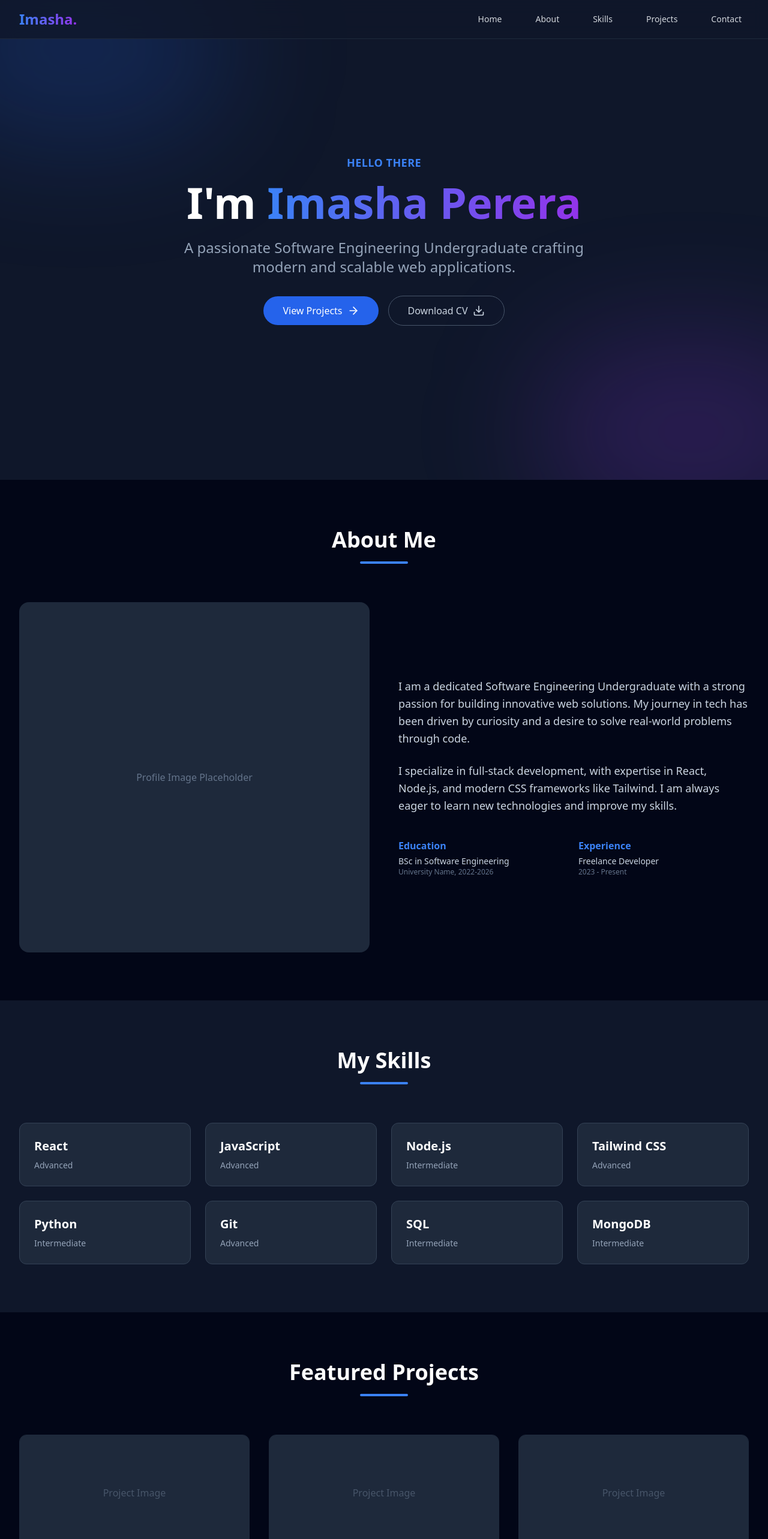
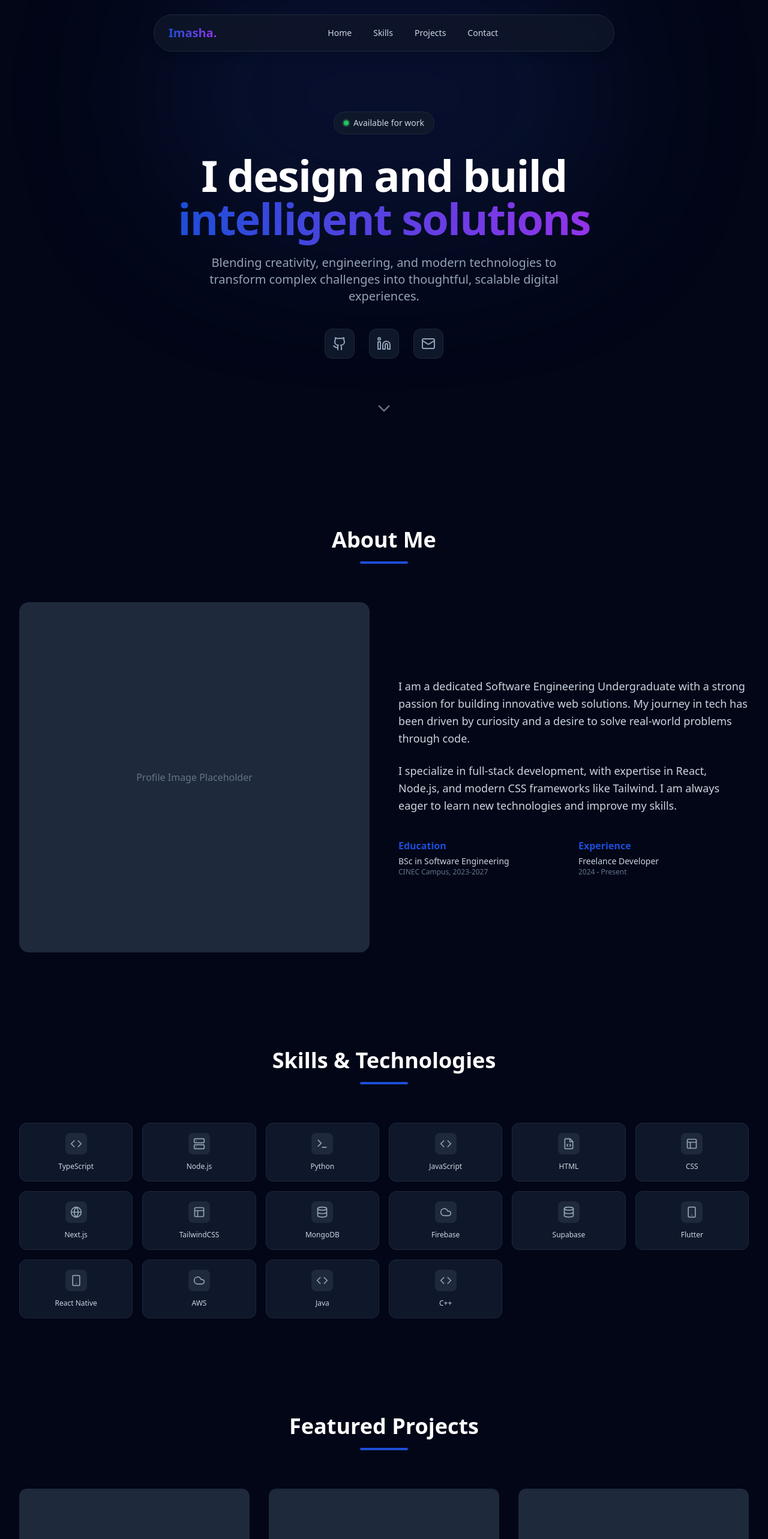
Before and after one commit to Imashaperera09/Imasha-Perera-Prortfolio, a React (Vite) app: page / in a window 1280 px wide. Shown: the top 2566 px of the page at 60% size. Built offline with nearby package versions, Linux system fonts and the light colour scheme.

Commit message:
modify sections

```diff
--- a/src/components/About.jsx
+++ b/src/components/About.jsx
@@ -13,7 +13,7 @@ const About = () => {
                     className="text-center mb-16"
                 >
                     <h2 className="text-3xl md:text-4xl font-bold text-white mb-4">About Me</h2>
-                    <div className="w-20 h-1 bg-blue-500 mx-auto rounded-full"></div>
+                    <div className="w-20 h-1 bg-blue-700 mx-auto rounded-full"></div>
                 </motion.div>
 
                 <div className="grid grid-cols-1 md:grid-cols-2 gap-12 items-center">
@@ -49,14 +49,14 @@ const About = () => {
 
                         <div className="grid grid-cols-2 gap-4 pt-4">
                             <div>
-                                <h3 className="text-blue-500 font-semibold mb-1">Education</h3>
+                                <h3 className="text-blue-700 font-semibold mb-1">Education</h3>
                                 <p className="text-sm">BSc in Software Engineering</p>
-                                <p className="text-xs text-slate-500">University Name, 2022-2026</p>
+                                <p className="text-xs text-slate-500">CINEC Campus, 2023-2027</p>
                             </div>
                             <div>
-                                <h3 className="text-blue-500 font-semibold mb-1">Experience</h3>
+                                <h3 className="text-blue-700 font-semibold mb-1">Experience</h3>
                                 <p className="text-sm">Freelance Developer</p>
-                                <p className="text-xs text-slate-500">2023 - Present</p>
+                                <p className="text-xs text-slate-500">2024 - Present</p>
                             </div>
                         </div>
                     </motion.div>
--- a/src/components/Footer.jsx
+++ b/src/components/Footer.jsx
@@ -11,13 +11,13 @@ const Footer = () => {
                 </div>
 
                 <div className="flex space-x-6">
-                    <a href="#" className="text-slate-400 hover:text-blue-500 transition-colors">
+                    <a href="#" className="text-slate-400 hover:text-blue-700 transition-colors">
                         <Github size={20} />
                     </a>
-                    <a href="#" className="text-slate-400 hover:text-blue-500 transition-colors">
+                    <a href="#" className="text-slate-400 hover:text-blue-700 transition-colors">
                         <Linkedin size={20} />
                     </a>
-                    <a href="mailto:contact@example.com" className="text-slate-400 hover:text-blue-500 transition-colors">
+                    <a href="mailto:contact@example.com" className="text-slate-400 hover:text-blue-700 transition-colors">
                         <Mail size={20} />
                     </a>
                 </div>
--- a/src/components/Hero.jsx
+++ b/src/components/Hero.jsx
@@ -1,46 +1,63 @@
 import React from 'react';
 import { motion } from 'framer-motion';
-import { ArrowRight, Download } from 'lucide-react';
+import { Github, Linkedin, Mail, ChevronDown } from 'lucide-react';
 
 const Hero = () => {
     return (
-        <section id="home" className="min-h-screen flex items-center justify-center bg-slate-900 relative overflow-hidden">
+        <section id="home" className="min-h-screen flex items-center justify-center bg-slate-950 relative overflow-hidden pt-20">
             {/* Background Elements */}
             <div className="absolute top-0 left-0 w-full h-full overflow-hidden z-0">
-                <div className="absolute top-[-10%] left-[-10%] w-[40%] h-[40%] bg-blue-600/20 rounded-full blur-[100px]" />
-                <div className="absolute bottom-[-10%] right-[-10%] w-[40%] h-[40%] bg-purple-600/20 rounded-full blur-[100px]" />
+                <div className="absolute top-[-10%] left-1/2 transform -translate-x-1/2 w-[60%] h-[60%] bg-blue-900/20 rounded-full blur-[120px]" />
             </div>
 
-            <div className="max-w-7xl mx-auto px-4 sm:px-6 lg:px-8 z-10 text-center">
+            <div className="max-w-4xl mx-auto px-4 sm:px-6 lg:px-8 z-10 text-center">
                 <motion.div
                     initial={{ opacity: 0, y: 20 }}
                     animate={{ opacity: 1, y: 0 }}
                     transition={{ duration: 0.5 }}
+                    className="flex flex-col items-center"
                 >
-                    <h2 className="text-blue-500 font-semibold text-lg mb-4 tracking-wide">
-                        HELLO THERE
-                    </h2>
-                    <h1 className="text-5xl md:text-7xl font-bold text-white mb-6">
-                        I'm <span className="text-transparent bg-clip-text bg-gradient-to-r from-blue-500 to-purple-600">Imasha Perera</span>
+                    {/* Badge */}
+                    <div className="inline-flex items-center gap-2 px-4 py-2 rounded-full bg-slate-900 border border-slate-800 mb-8">
+                        <span className="relative flex h-2 w-2">
+                            <span className="animate-ping absolute inline-flex h-full w-full rounded-full bg-green-400 opacity-75"></span>
+                            <span className="relative inline-flex rounded-full h-2 w-2 bg-green-500"></span>
+                        </span>
+                        <span className="text-slate-300 text-sm font-medium">Available for work</span>
+                    </div>
+
+                    <h1 className="text-4xl md:text-6xl lg:text-7xl font-bold text-white mb-6 tracking-tight">
+                        I design and build <br className="hidden md:block" />
+                        <span className="text-transparent bg-clip-text bg-gradient-to-r from-blue-700 to-purple-600">
+                            intelligent solutions
+                        </span>
                     </h1>
-                    <p className="text-xl md:text-2xl text-slate-400 mb-8 max-w-2xl mx-auto">
-                        A passionate Software Engineering Undergraduate crafting modern and scalable web applications.
+
+                    <p className="text-lg md:text-xl text-slate-400 mb-10 max-w-2xl mx-auto leading-relaxed">
+                        Blending creativity, engineering, and modern technologies to transform complex challenges into thoughtful, scalable digital experiences.
                     </p>
 
-                    <div className="flex flex-col sm:flex-row items-center justify-center gap-4">
-                        <a
-                            href="#projects"
-                            className="px-8 py-3 bg-blue-600 hover:bg-blue-700 text-white rounded-full font-medium transition-all flex items-center gap-2"
-                        >
-                            View Projects <ArrowRight size={20} />
+                    {/* Social Icons */}
+                    <div className="flex items-center gap-6 mb-16">
+                        <a href="#" className="p-3 bg-slate-900 rounded-xl border border-slate-800 text-slate-400 hover:text-white hover:border-blue-700 transition-all hover:-translate-y-1">
+                            <Github size={24} />
                         </a>
-                        <a
-                            href="/resume.pdf"
-                            className="px-8 py-3 border border-slate-600 hover:border-blue-500 text-slate-300 hover:text-blue-500 rounded-full font-medium transition-all flex items-center gap-2"
-                        >
-                            Download CV <Download size={20} />
+                        <a href="#" className="p-3 bg-slate-900 rounded-xl border border-slate-800 text-slate-400 hover:text-white hover:border-blue-700 transition-all hover:-translate-y-1">
+                            <Linkedin size={24} />
+                        </a>
+                        <a href="mailto:contact@example.com" className="p-3 bg-slate-900 rounded-xl border border-slate-800 text-slate-400 hover:text-white hover:border-blue-700 transition-all hover:-translate-y-1">
+                            <Mail size={24} />
                         </a>
                     </div>
+
+                    {/* Scroll Indicator */}
+                    <motion.div
+                        animate={{ y: [0, 10, 0] }}
+                        transition={{ duration: 2, repeat: Infinity }}
+                        className="text-slate-500"
+                    >
+                        <ChevronDown size={32} />
+                    </motion.div>
                 </motion.div>
             </div>
         </section>
--- a/src/components/Navbar.jsx
+++ b/src/components/Navbar.jsx
@@ -1,70 +1,79 @@
 import React, { useState } from 'react';
 import { Menu, X } from 'lucide-react';
+import { motion } from 'framer-motion';
 
 const Navbar = () => {
     const [isOpen, setIsOpen] = useState(false);
 
     const navLinks = [
         { name: 'Home', href: '#home' },
-        { name: 'About', href: '#about' },
         { name: 'Skills', href: '#skills' },
         { name: 'Projects', href: '#projects' },
         { name: 'Contact', href: '#contact' },
     ];
 
     return (
-        <nav className="fixed w-full z-50 bg-slate-900/80 backdrop-blur-md border-b border-slate-800">
-            <div className="max-w-7xl mx-auto px-4 sm:px-6 lg:px-8">
-                <div className="flex items-center justify-between h-16">
-                    <div className="flex-shrink-0">
-                        <span className="text-2xl font-bold bg-gradient-to-r from-blue-500 to-purple-600 bg-clip-text text-transparent">
+        <div className="fixed top-6 left-0 right-0 z-50 flex justify-center px-4">
+            <motion.nav
+                initial={{ y: -20, opacity: 0 }}
+                animate={{ y: 0, opacity: 1 }}
+                transition={{ duration: 0.5 }}
+                className="bg-slate-900/80 backdrop-blur-md border border-slate-800 rounded-full px-6 py-3 flex items-center justify-between shadow-lg w-full max-w-3xl"
+            >
+                <div className="flex-shrink-0 mr-8">
+                    <span className="text-xl font-bold text-transparent bg-clip-text bg-gradient-to-r from-blue-700 to-purple-600">
                         Imasha.
                     </span>
                 </div>
 
-                    <div className="hidden md:block">
-                        <div className="ml-10 flex items-baseline space-x-8">
+                <div className="hidden md:flex items-center space-x-1">
                     {navLinks.map((link) => (
                         <a
                             key={link.name}
                             href={link.href}
-                                    className="text-gray-300 hover:text-white hover:bg-slate-800 px-3 py-2 rounded-md text-sm font-medium transition-all duration-300"
+                            className="text-slate-300 hover:text-white hover:bg-slate-800 px-4 py-2 rounded-full text-sm font-medium transition-all duration-300"
                         >
                             {link.name}
                         </a>
                     ))}
                 </div>
+
+                <div className="hidden md:block ml-4">
+                    {/* Placeholder for potential CTA or just spacing */}
                 </div>
 
                 <div className="md:hidden">
                     <button
                         onClick={() => setIsOpen(!isOpen)}
-                            className="text-gray-300 hover:text-white focus:outline-none"
+                        className="text-gray-300 hover:text-white focus:outline-none p-2"
                     >
-                            {isOpen ? <X size={24} /> : <Menu size={24} />}
+                        {isOpen ? <X size={20} /> : <Menu size={20} />}
                     </button>
                 </div>
-                </div>
-            </div>
+            </motion.nav>
 
-            {/* Mobile menu */}
+            {/* Mobile menu dropdown */}
             {isOpen && (
-                <div className="md:hidden bg-slate-900 border-b border-slate-800">
-                    <div className="px-2 pt-2 pb-3 space-y-1 sm:px-3">
+                <motion.div
+                    initial={{ opacity: 0, y: -10 }}
+                    animate={{ opacity: 1, y: 0 }}
+                    className="absolute top-20 left-4 right-4 bg-slate-900 border border-slate-800 rounded-2xl p-4 shadow-xl md:hidden"
+                >
+                    <div className="flex flex-col space-y-2">
                         {navLinks.map((link) => (
                             <a
                                 key={link.name}
                                 href={link.href}
-                                className="text-gray-300 hover:text-white block px-3 py-2 rounded-md text-base font-medium"
+                                className="text-gray-300 hover:text-white hover:bg-slate-800 px-4 py-3 rounded-xl text-base font-medium transition-colors"
                                 onClick={() => setIsOpen(false)}
                             >
                                 {link.name}
                             </a>
                         ))}
                     </div>
+                </motion.div>
+            )}
         </div>
-            )}
-        </nav>
     );
 };
 
--- a/src/components/Projects.jsx
+++ b/src/components/Projects.jsx
@@ -38,7 +38,7 @@ const Projects = () => {
                     className="text-center mb-16"
                 >
                     <h2 className="text-3xl md:text-4xl font-bold text-white mb-4">Featured Projects</h2>
-                    <div className="w-20 h-1 bg-blue-500 mx-auto rounded-full"></div>
+                    <div className="w-20 h-1 bg-blue-700 mx-auto rounded-full"></div>
                 </motion.div>
 
                 <div className="grid grid-cols-1 md:grid-cols-2 lg:grid-cols-3 gap-8">
@@ -49,7 +49,7 @@ const Projects = () => {
                             whileInView={{ opacity: 1, y: 0 }}
                             transition={{ duration: 0.5, delay: index * 0.1 }}
                             viewport={{ once: true }}
-                            className="bg-slate-900 rounded-xl overflow-hidden border border-slate-800 hover:border-blue-500 transition-all hover:-translate-y-2"
+                            className="bg-slate-900 rounded-xl overflow-hidden border border-slate-800 hover:border-blue-700 transition-all hover:-translate-y-2"
                         >
                             <div className="h-48 bg-slate-800 relative group">
                                 {/* Placeholder for project image */}
@@ -66,18 +66,18 @@ const Projects = () => {
 
                                 <div className="flex flex-wrap gap-2 mb-6">
                                     {project.tags.map((tag) => (
-                                        <span key={tag} className="px-3 py-1 bg-slate-800 text-blue-400 text-xs rounded-full">
+                                        <span key={tag} className="px-3 py-1 bg-slate-800 text-blue-600 text-xs rounded-full">
                                             {tag}
                                         </span>
                                     ))}
                                 </div>
 
                                 <div className="flex gap-4">
-                                    <a href={project.github} className="flex items-center gap-2 text-slate-300 hover:text-white transition-colors text-sm">
-                                        <Github size={16} /> Code
+                                    <a href={project.github} className="flex items-center gap-2 px-4 py-2 bg-slate-800 hover:bg-slate-700 text-slate-300 hover:text-white rounded-lg transition-all text-sm">
+                                        <Github size={18} /> Code
                                     </a>
-                                    <a href={project.demo} className="flex items-center gap-2 text-blue-500 hover:text-blue-400 transition-colors text-sm">
-                                        <ExternalLink size={16} /> Live Demo
+                                    <a href={project.demo} className="flex items-center gap-2 px-4 py-2 bg-slate-800 hover:bg-slate-700 text-blue-500 hover:text-blue-400 rounded-lg transition-all text-sm">
+                                        <ExternalLink size={18} /> Live Demo
                                     </a>
                                 </div>
                             </div>
--- a/src/components/Skills.jsx
+++ b/src/components/Skills.jsx
@@ -1,20 +1,29 @@
 import React from 'react';
 import { motion } from 'framer-motion';
+import { Code, Terminal, Database, Cloud, Globe, Layout, Server, Smartphone, FileCode } from 'lucide-react';
 
 const skills = [
-    { name: 'React', level: 'Advanced' },
-    { name: 'JavaScript', level: 'Advanced' },
-    { name: 'Node.js', level: 'Intermediate' },
-    { name: 'Tailwind CSS', level: 'Advanced' },
-    { name: 'Python', level: 'Intermediate' },
-    { name: 'Git', level: 'Advanced' },
-    { name: 'SQL', level: 'Intermediate' },
-    { name: 'MongoDB', level: 'Intermediate' },
+    { name: 'TypeScript', icon: <Code size={24} /> },
+    { name: 'Node.js', icon: <Server size={24} /> },
+    { name: 'Python', icon: <Terminal size={24} /> },
+    { name: 'JavaScript', icon: <Code size={24} /> },
+    { name: 'HTML', icon: <FileCode size={24} /> },
+    { name: 'CSS', icon: <Layout size={24} /> },
+    { name: 'Next.js', icon: <Globe size={24} /> },
+    { name: 'TailwindCSS', icon: <Layout size={24} /> },
+    { name: 'MongoDB', icon: <Database size={24} /> },
+    { name: 'Firebase', icon: <Cloud size={24} /> },
+    { name: 'Supabase', icon: <Database size={24} /> },
+    { name: 'Flutter', icon: <Smartphone size={24} /> },
+    { name: 'React Native', icon: <Smartphone size={24} /> },
+    { name: 'AWS', icon: <Cloud size={24} /> },
+    { name: 'Java', icon: <Code size={24} /> },
+    { name: 'C++', icon: <Code size={24} /> },
 ];
 
 const Skills = () => {
     return (
-        <section id="skills" className="py-20 bg-slate-900">
+        <section id="skills" className="py-20 bg-slate-950">
             <div className="max-w-7xl mx-auto px-4 sm:px-6 lg:px-8">
                 <motion.div
                     initial={{ opacity: 0, y: 20 }}
@@ -23,22 +32,24 @@ const Skills = () => {
                     viewport={{ once: true }}
                     className="text-center mb-16"
                 >
-                    <h2 className="text-3xl md:text-4xl font-bold text-white mb-4">My Skills</h2>
-                    <div className="w-20 h-1 bg-blue-500 mx-auto rounded-full"></div>
+                    <h2 className="text-3xl md:text-4xl font-bold text-white mb-4">Skills & Technologies</h2>
+                    <div className="w-20 h-1 bg-blue-700 mx-auto rounded-full"></div>
                 </motion.div>
 
-                <div className="grid grid-cols-2 md:grid-cols-4 gap-6">
+                <div className="grid grid-cols-2 md:grid-cols-4 lg:grid-cols-6 gap-4">
                     {skills.map((skill, index) => (
                         <motion.div
                             key={skill.name}
                             initial={{ opacity: 0, y: 20 }}
                             whileInView={{ opacity: 1, y: 0 }}
-                            transition={{ duration: 0.3, delay: index * 0.1 }}
+                            transition={{ duration: 0.3, delay: index * 0.05 }}
                             viewport={{ once: true }}
-                            className="bg-slate-800 p-6 rounded-xl hover:bg-slate-700 transition-colors border border-slate-700 hover:border-blue-500 group"
+                            className="bg-slate-900 p-4 rounded-xl border border-slate-800 hover:border-blue-700 transition-all group flex flex-col items-center justify-center gap-3 hover:-translate-y-1"
                         >
-                            <h3 className="text-xl font-semibold text-white group-hover:text-blue-400 transition-colors">{skill.name}</h3>
-                            <p className="text-slate-400 text-sm mt-2">{skill.level}</p>
+                            <div className="p-2 bg-slate-800 rounded-lg text-slate-400 group-hover:text-blue-500 transition-colors">
+                                {React.cloneElement(skill.icon, { size: 20 })}
+                            </div>
+                            <h3 className="text-xs font-medium text-slate-300 group-hover:text-white transition-colors">{skill.name}</h3>
                         </motion.div>
                     ))}
                 </div>
```
Also changed, not shown: src/components/Contact.jsx (+5 -5 lines), 5 other files (tests, documents, lock files or other folders). Lines whose indentation alone changed are shown as unchanged.
